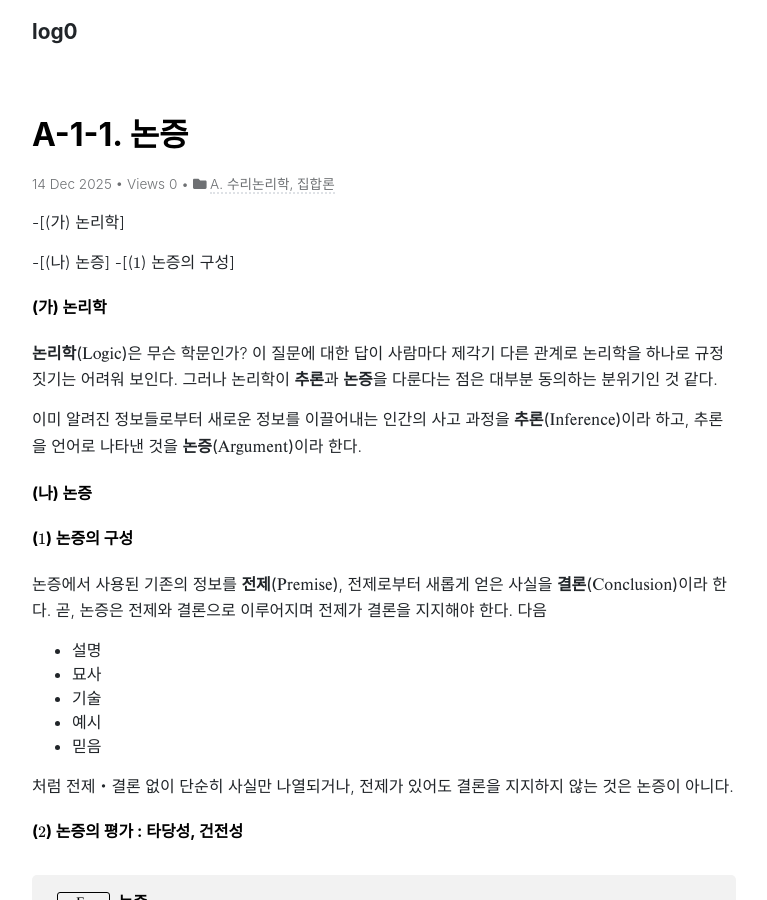
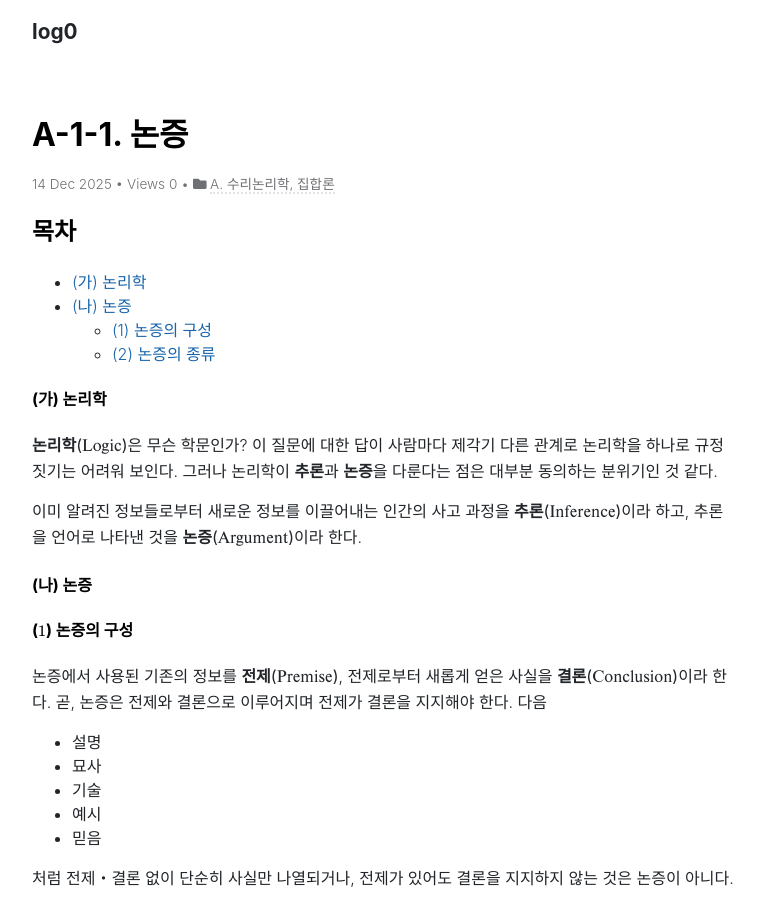
Before and after one commit to Log-zero/Log-zero.github.io, a Jekyll site: the page built from _posts/2025-12-14-논증.md, in a window 1280 px wide and 900 px high. Shown: the whole window, without its empty margins (256-1023 px from the left). Built offline with Jekyll 4.4.1, drawn with Linux system fonts in a browser that asks for light colours; nearby versions of some CDN libraries.

Commit message:
contents

```diff
--- a/_posts/2025-12-14-논증.md
+++ b/_posts/2025-12-14-논증.md
@@ -8,10 +8,13 @@ categories:
   - A. 수리논리학, 집합론
 published: "true"
 ---
--[(가) 논리학]
+## 목차
 
--[(나) 논증]
-  -[($1$) 논증의 구성]
+- [(가) 논리학](#가-논리학)
+- [(나) 논증](#나-논증)
+  - [(1) 논증의 구성](#1-논증의-구성)
+  - [(2) 논증의 종류](#2-논증의-종류)
+
 #### (가) 논리학
 
 <span class="term">논리학(Logic)</span>은 무슨 학문인가? 이 질문에 대한 답이 사람마다 제각기 다른 관계로 논리학을 하나로 규정짓기는 어려워 보인다. 그러나 논리학이 <span class="term">추론</span>과 <span class="term">논증</span>을 다룬다는 점은 대부분 동의하는 분위기인 것 같다.
```
